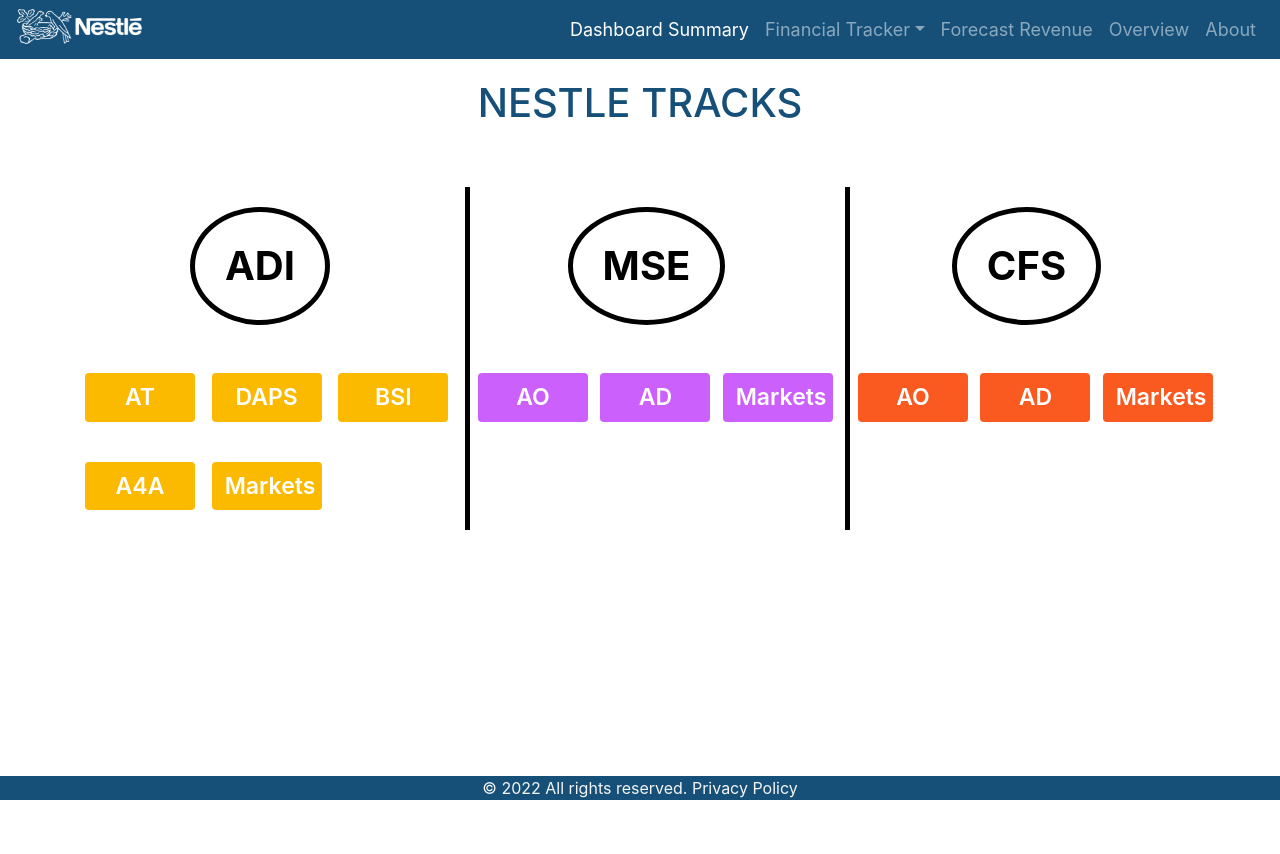
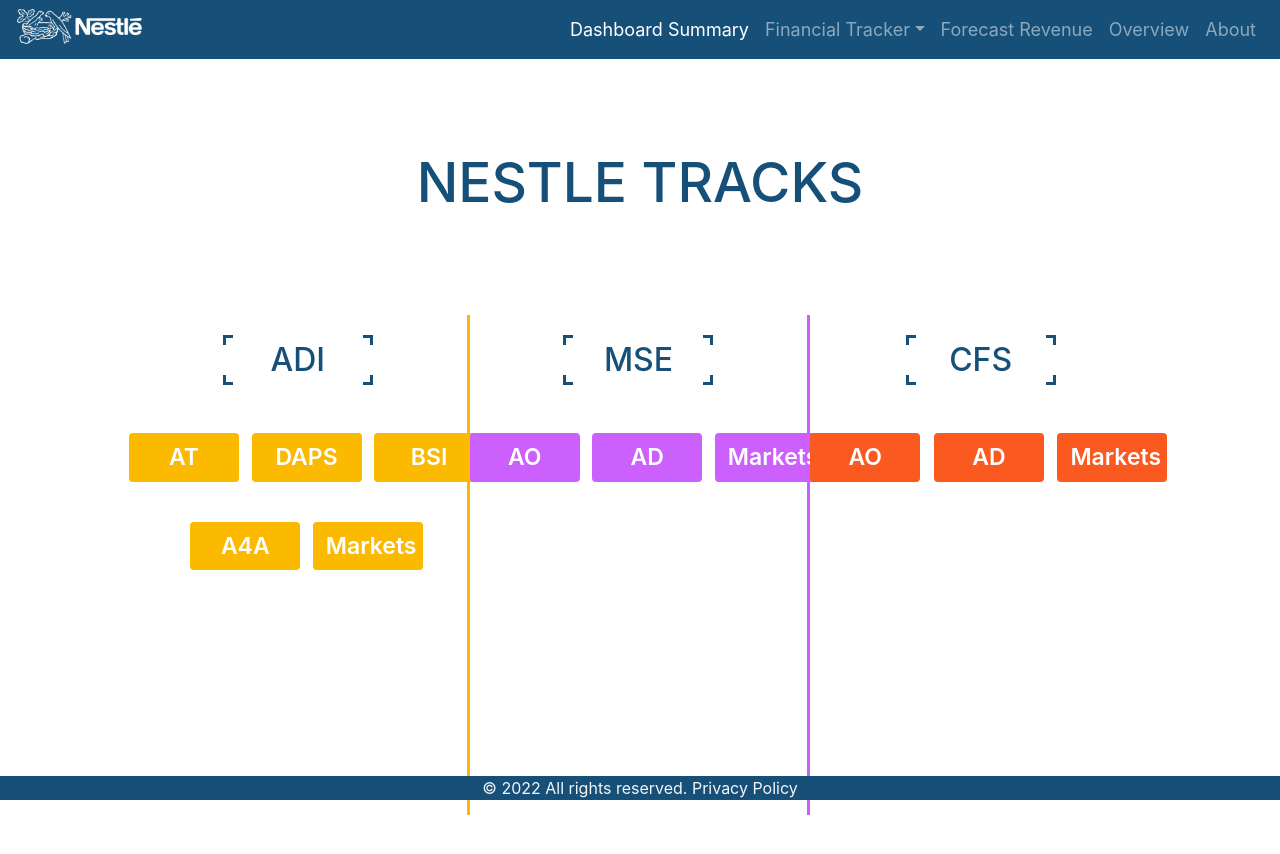
Before and after one commit to PriyankaKemavath/Management_Dashboard, a React (Create React App) app: page /dashboard-summary in a window 1280 px wide. Shown: the top 854 px of the page. Before the commit the page ends 800 px from the top, so only its background shows below. Built offline with nearby package versions, Linux system fonts and the light colour scheme; the HTML template or start-up script is replaced by a standard one.

Commit message:
feat: css changes for dashboard page

```diff
--- a/src/components/DashboardSummary/DashboardSummary.js
+++ b/src/components/DashboardSummary/DashboardSummary.js
@@ -4,10 +4,10 @@
 
 const DashboardSummary = () => {
     return (
-       <div className="container">
+       <div className={`${classes.mainContainer}`}>
            <h1 className={classes.heading}>NESTLE TRACKS</h1>
            <div className="row">
-               <div className="col-md-4">
+               <div className={`col-md-4 pl-0 pr-0 ${classes.section}`}>
                     <div>
                         <div className={classes.center}>
                         <Link className={classes.link} to="/financial/ADI">
@@ -35,8 +35,8 @@
                         </div>
                     </div>
                </div>
-               <div className="col-md-4">
-                    <div className={classes.verticalLine}>
+               <div className={`col-md-4 pl-0 pr-0 ${classes.section}`}>
+                    <div>
                         <div className={classes.center}>
                             <Link className={classes.link} to="/financial/MSE">
                                 <h1 className={classes.title}>MSE</h1>
@@ -55,8 +55,8 @@
                         </div>
                     </div>
                </div>
-               <div className="col-md-4">
-                   <div className={classes.verticalLine}>
+               <div className={`col-md-4 pl-0 pr-0 ${classes.section}`}>
+                   <div>
                         <div className={classes.center}>
                             <Link className={classes.link} to="/financial/CFS">
                                 <h1 className={classes.title}>CFS</h1>
--- a/src/components/DashboardSummary/DashboardSummary.module.css
+++ b/src/components/DashboardSummary/DashboardSummary.module.css
@@ -1,12 +1,27 @@
 .heading {
     color: #165079;
     margin-bottom: 60px;
+    margin: 70px 0 100px;
+    font-size: 55px;
 }
 
-.verticalLine {
-    border-left: thick solid black;
+.mainContainer {
+    max-width: 80%;
+    margin: auto;
+    min-height: 800px;
+    /* border-left: thick solid #165079;
     height: 100%;
-    padding-left: 8px;
+    padding-left: 8px; */
+}
+.section{
+    border-right: 3px solid #fbb900;
+    height: 500px;
+}
+.section:nth-child(2){
+    border-color: #cc60fc;
+}
+.section:last-child{
+    border-right: none;
 }
 
 .center {
@@ -27,26 +42,58 @@
 }
 
 .title {
+    width: 150px;
+    height: 50px;
+    border: 3px solid #165079;
+    font-size: 32px;
+    cursor: pointer;
+    -webkit-tap-highlight-color: transparent;
     display: flex;
     align-items: center;
     justify-content: center;
-    border: 5px solid black;
-    border-radius: 50%;
-    min-height: 100px;
-    min-width: 100px;
-    cursor: pointer;
-    transition: all .4s ease-in-out;
-    padding: 30px;
-    font-weight: 650;
+    position: relative;
+    z-index: 0;
+    transition: 1s;
+    color:#165079;
+
 }
+.title::before, .title::after {
+    position: absolute;
+    background: #FFF;
+    z-index: -1;
+    transition: 1s;
+    content: '';
+  }
+  .title::before {
+    height: 50px;
+    width: 130px;
+  }
 
-.title:hover {
-    transform: scale(1.3);
-}
+  .title::after {
+    width: 150px;
+    height: 30px;
+  }
+  .title:hover::before {
+    width: 0px;
+    background: #fff;
+  }
+
+  .title:hover::after {
+    height: 0px;
+    background: #fff;
+  }
+
+  .title:hover {
+    background: #fff;
+  }
 
 .options {
     padding-bottom: 20px;
     padding-top: 20px;
+    margin: 0;
+    display: flex;
+    align-items: center;
+    justify-content: center;
 }
 
 .adiButton {
```
